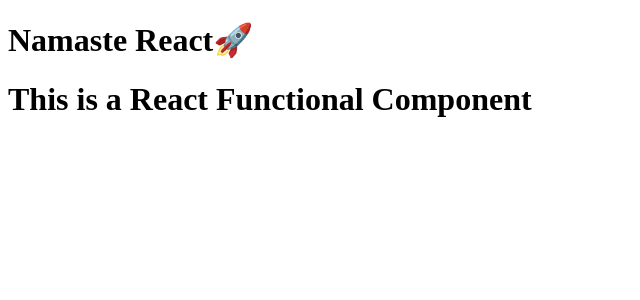
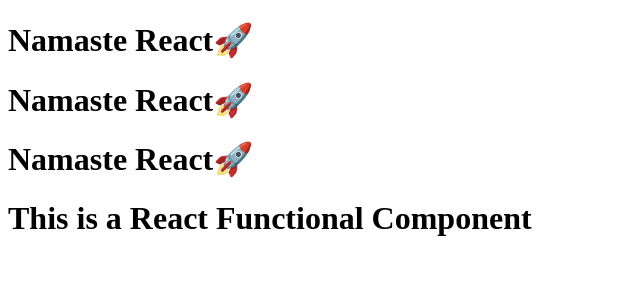
Before and after one commit to junaidsyed-1/namaste-react, a React (Vite) app: page / in a window 1280 px wide. Shown: the top 300 px of the page, without its empty margins (0-640 px from the left). Built offline with nearby package versions, Linux system fonts and the light colour scheme.

Commit message:
Component Composition

```diff
--- a/App.js
+++ b/App.js
@@ -1,22 +1,25 @@
 import React from "react";
 import ReactDOM from "react-dom/client";
 
-// React Element
-// How can i put React Element inside a component?
-// React Element is what? - It is a object and at the end of the day it is just JavaScript
-const title = (
-    <h1 className="heading" tabIndex="1">
+const Title = () => (
+    <h1 className="title" tabIndex="1">
         Namaste React🚀
     </h1>
 );
 
 // React Functional Component
+// Component Composition - It means that we can call a component inside a component.
+// Also we can call a component using 3 methods.
 const HeadingComponent = () => (
     <div className="container">
-        {title}
-        <h1>This is a React Functional Component</h1>
+        <Title />
+        <Title></Title>
+        {Title()}
+        <h1 className="heading">This is a React Functional Component</h1>
     </div>
 );
+
+console.log(HeadingComponent)
 
 const root = ReactDOM.createRoot(document.getElementById("root"));
 
```
